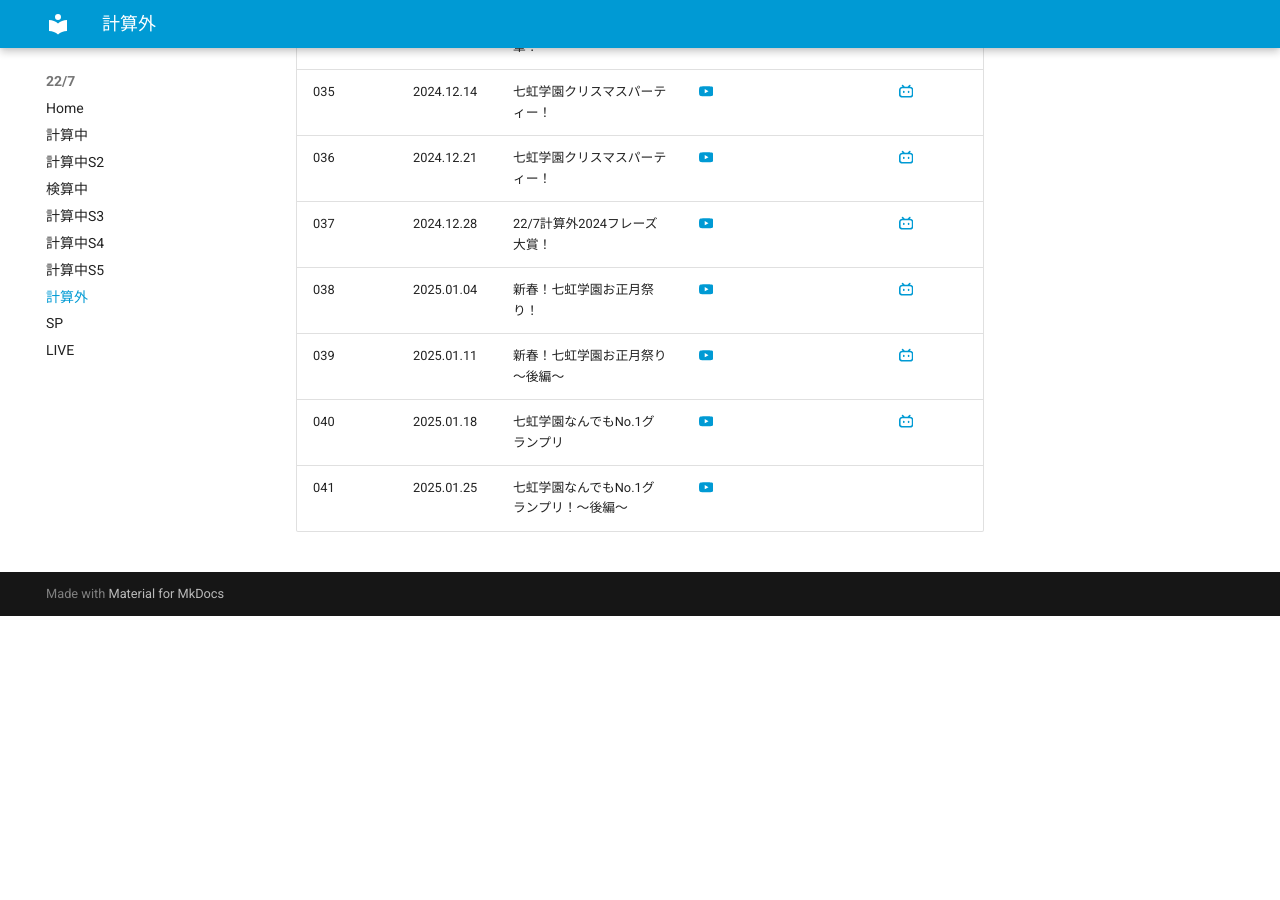
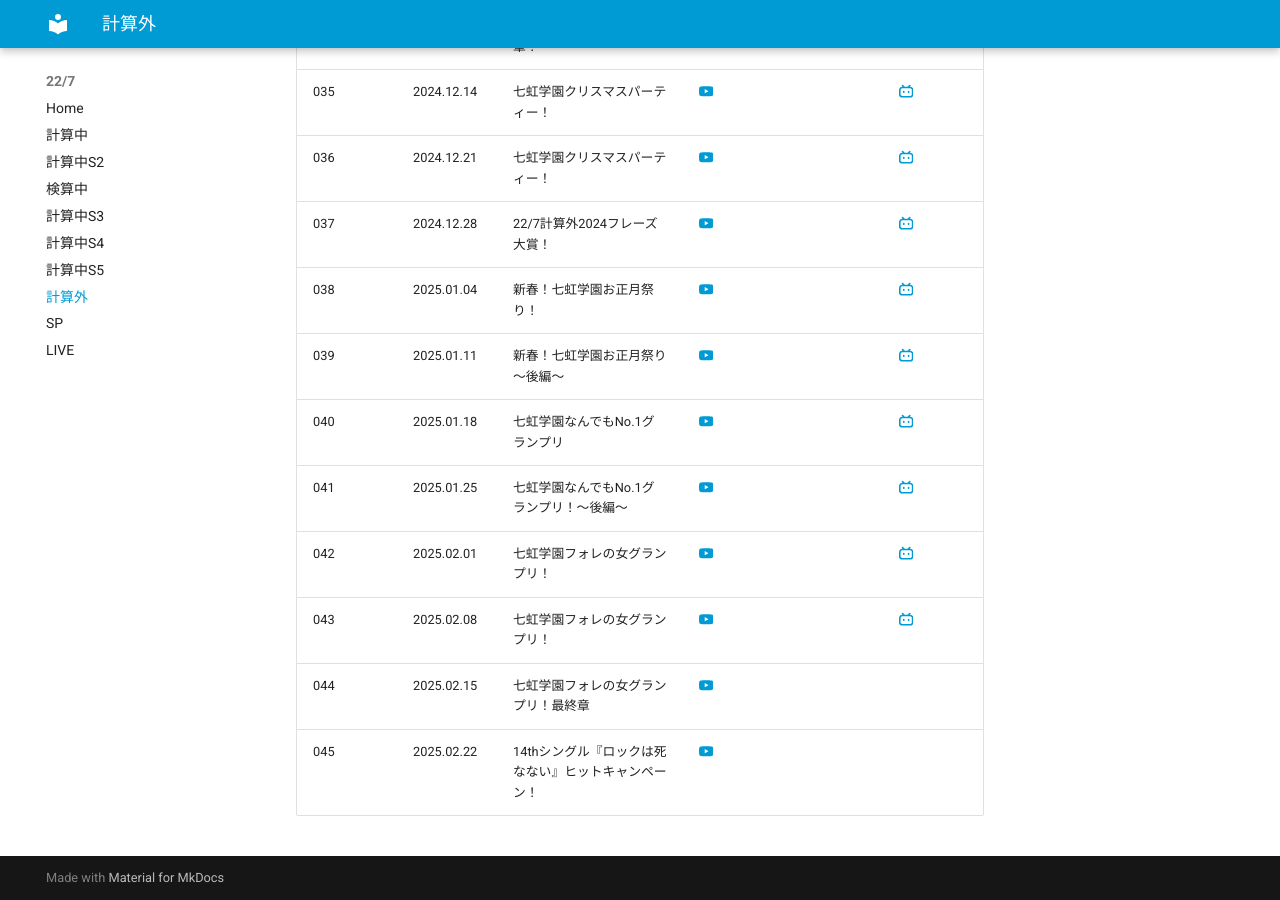
Before and after one commit to aki-192/nananiji, an MkDocs documentation site: the page built from docs/keisangai.md, in a window 1280 px wide and 900 px high, scrolled down 2459 px. Built offline with MkDocs 1.6.1 and Material for MkDocs 9.7.7, drawn with Linux system fonts in a browser that asks for light colours; before the commit the page ends 3075 px from its top, so only the background shows below that.

Commit message:
Update keisangai.md

```diff
--- a/docs/keisangai.md
+++ b/docs/keisangai.md
@@ -46,4 +46,8 @@ title: 計算外
 | 038 | 2025.01.04 | 新春！七虹学園お正月祭り！ | [:simple-youtube:](https://www.youtube.com/watch?v=ExVl-fxt8Tw) | | [:simple-bilibili:](https://www.bilibili.com/video/BV1BGc8egEnU/) |
 | 039 | 2025.01.11 | 新春！七虹学園お正月祭り～後編～ | [:simple-youtube:](https://www.youtube.com/watch?v=wlkuYcTkamY) | | [:simple-bilibili:](https://www.bilibili.com/video/BV1N3fGYcEpu/) |
 | 040 | 2025.01.18 | 七虹学園なんでもNo.1グランプリ | [:simple-youtube:](https://www.youtube.com/watch?v=vvRUI3cUUNk) | | [:simple-bilibili:](https://www.bilibili.com/video/BV1yrfSYNEt4/) |
-| 041 | 2025.01.25 | 七虹学園なんでもNo.1グランプリ！〜後編〜 | [:simple-youtube:](https://www.youtube.com/watch?v=KdcLwsJ4fR0) | | |
+| 041 | 2025.01.25 | 七虹学園なんでもNo.1グランプリ！〜後編〜 | [:simple-youtube:](https://www.youtube.com/watch?v=KdcLwsJ4fR0) | | [:simple-bilibili:](https://www.bilibili.com/video/BV1QbPzecEqx/) |
+| 042 | 2025.02.01 | 七虹学園フォレの女グランプリ！ | [:simple-youtube:](https://www.youtube.com/watch?v=ZZ0g2Ve4h4w) | | [:simple-bilibili:](https://www.bilibili.com/video/BV141NBesEm1/) |
+| 043 | 2025.02.08 | 七虹学園フォレの女グランプリ！ | [:simple-youtube:](https://www.youtube.com/watch?v=GvspgkwmpM8) | | [:simple-bilibili:](https://www.bilibili.com/video/BV13ZABebEkv/) |
+| 044 | 2025.02.15 | 七虹学園フォレの女グランプリ！最終章 | [:simple-youtube:](https://www.youtube.com/watch?v=IU7TRZhA3E4) | | |
+| 045 | 2025.02.22 | 14thシングル『ロックは死なない』ヒットキャンペーン！ | [:simple-youtube:](https://www.youtube.com/watch?v=V6jdNVO52k4) | | |
```
